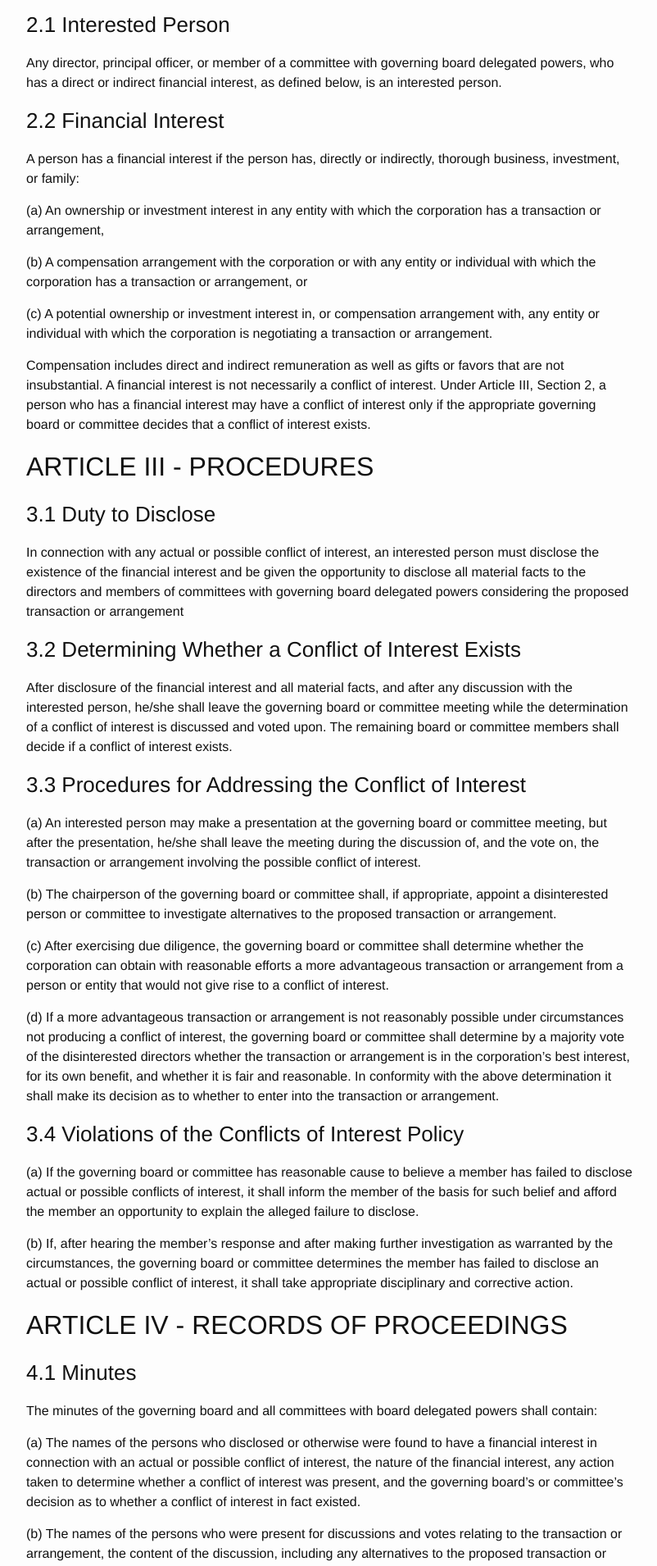
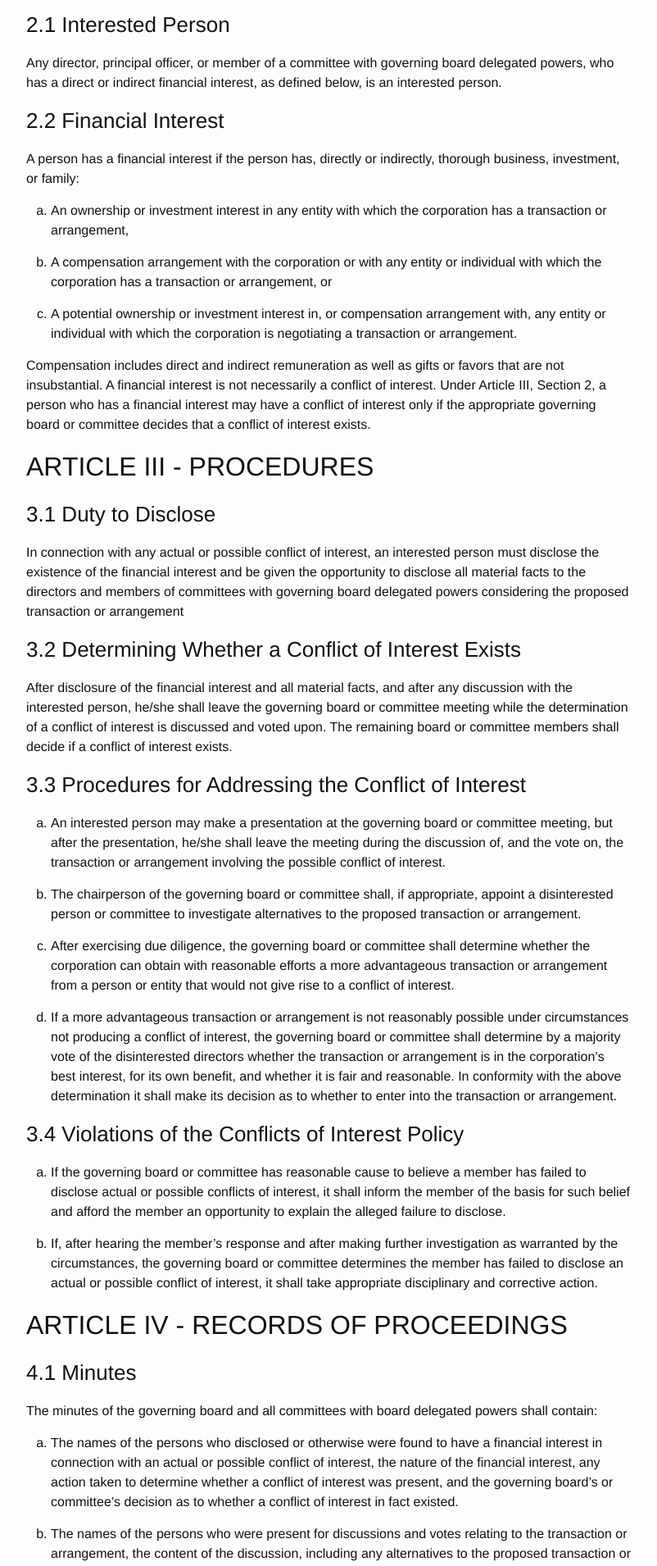
Before and after one commit to MathML/website, a Jekyll site: the page built from conflict-of-interest-policy.md, in a window 1280 px wide. Shown: the part 1312-3222 px from the top of the page at 82% size, without its empty margins (238-1040 px from the left). Built offline with Jekyll 4.4.1, drawn with Linux system fonts in a browser that asks for light colours; some of the changed lines change nothing that is shown; some of the changed text lies outside the part shown.

Commit message:
Fix Markdown of conflict of interest policy

```diff
--- a/conflict-of-interest-policy.md
+++ b/conflict-of-interest-policy.md
@@ -2,6 +2,12 @@
 layout: page
 title: Conflict of interest policy
 ---
+
+<style>
+ol {
+  list-style-type: lower-alpha;
+}
+</style>
 
 ## ARTICLE I - PURPOSES
 
@@ -58,13 +64,13 @@ below, is an interested person.
 A person has a financial interest if the person has, directly or indirectly,
 thorough business, investment, or family:
 
-(a) An ownership or investment interest in any entity with which the corporation
+1.  An ownership or investment interest in any entity with which the corporation
     has a transaction or arrangement,
 
-(b) A compensation arrangement with the corporation or with any entity or
+2.  A compensation arrangement with the corporation or with any entity or
     individual with which the corporation has a transaction or arrangement, or
 
-(c) A potential ownership or investment interest in, or compensation
+3.  A potential ownership or investment interest in, or compensation
     arrangement with, any entity or individual with which the corporation is
     negotiating a transaction or arrangement.
 
@@ -94,21 +100,21 @@ if a conflict of interest exists.
 
 ### 3.3 Procedures for Addressing the Conflict of Interest
 
-(a) An interested person may make a presentation at the governing board or
+1.  An interested person may make a presentation at the governing board or
     committee meeting, but after the presentation, he/she shall leave the
     meeting during the discussion of, and the vote on, the transaction or
     arrangement involving the possible conflict of interest.
 
-(b) The chairperson of the governing board or committee shall, if appropriate,
+2.  The chairperson of the governing board or committee shall, if appropriate,
     appoint a disinterested person or committee to investigate alternatives to
     the proposed transaction or arrangement.
 
-(c) After exercising due diligence, the governing board or committee shall
+3.  After exercising due diligence, the governing board or committee shall
     determine whether the corporation can obtain with reasonable efforts a more
     advantageous transaction or arrangement from a person or entity that would
     not give rise to a conflict of interest.
 
-(d) If a more advantageous transaction or arrangement is not reasonably
+4.  If a more advantageous transaction or arrangement is not reasonably
     possible under circumstances not producing a conflict of interest, the
     governing board or committee shall determine by a majority vote of the
     disinterested directors whether the transaction or arrangement is in the
@@ -118,12 +124,12 @@ if a conflict of interest exists.
 
 ### 3.4 Violations of the Conflicts of Interest Policy
 
-(a) If the governing board or committee has reasonable cause to believe a
+1.  If the governing board or committee has reasonable cause to believe a
     member has failed to disclose actual or possible conflicts of interest, it
     shall inform the member of the basis for such belief and afford the member
     an opportunity to explain the alleged failure to disclose.
 
-(b) If, after hearing the member's response and after making further
+2.  If, after hearing the member's response and after making further
     investigation as warranted by the circumstances, the governing board or
     committee determines the member has failed to disclose an actual or
     possible conflict of interest, it shall take appropriate disciplinary and
@@ -136,44 +142,49 @@ if a conflict of interest exists.
 The minutes of the governing board and all committees with board delegated
 powers shall contain:
 
-(a) The names of the persons who disclosed or otherwise were found to have a
+1.  The names of the persons who disclosed or otherwise were found to have a
     financial interest in connection with an actual or possible conflict of
     interest, the nature of the financial interest, any action taken to
     determine whether a conflict of interest was present, and the governing
     board's or committee's decision as to whether a conflict of interest in
     fact existed.
 
-(b) The names of the persons who were present for discussions and votes
+2.  The names of the persons who were present for discussions and votes
     relating to the transaction or arrangement, the content of the discussion,
     including any alternatives to the proposed transaction or arrangement, and
     a record of any votes taken in connection with the proceedings.
 
 ## ARTICLE V - COMPENSATION
 
-5.1 A voting member of the governing board who receives compensation, directly
+1.  A voting member of the governing board who receives compensation, directly
     or indirectly, from the corporation for services is precluded from voting
     on matters pertaining to that member's compensation.
 
-5.2 A voting member of any committee whose jurisdiction includes compensation
+2.  A voting member of any committee whose jurisdiction includes compensation
     matters and who receives compensation, directly or indirectly, from the
     corporation for services is precluded from voting on matters pertaining to
     that member's compensation.
 
-5.3. No voting member of the governing board or any committee whose
-     jurisdiction includes compensation matters and who receives compensation,
-     directly or indirectly, from the corporation, either individually or
-     collectively, is prohibited from providing information to any committee
-     regarding compensation.
+3.  No voting member of the governing board or any committee whose
+    jurisdiction includes compensation matters and who receives compensation,
+    directly or indirectly, from the corporation, either individually or
+    collectively, is prohibited from providing information to any committee
+    regarding compensation.
 
 ## ARTICLE VI - ANNUAL STATEMENTS
 
 Each director, principal officer and member of a committee with governing board
 delegated powers shall annually sign a statement which affirms such person:
 
-(a) Has received a copy of the conflicts of interest policy,
-(b) Has read and understands the policy,
-(c) Has agreed to comply with the policy, and
-(e) Understands that the corporation is charitable and in order to maintain its federal tax exemption it must engage primarily in activities which accomplish one or more of its tax-exempt purposes.
+1.  Has received a copy of the conflicts of interest policy,
+
+2.  Has read and understands the policy,
+
+3.  Has agreed to comply with the policy, and
+
+4.  Understands that the corporation is charitable and in order to maintain its
+    federal tax exemption it must engage primarily in activities which
+    accomplish one or more of its tax-exempt purposes.
 
 ## ARTICLE VII - PERIODIC REVIEWS
 
@@ -182,10 +193,10 @@ purposes and does not engage in activities that could jeopardize its tax-exempt
 status, periodic reviews shall be conducted. The periodic reviews shall, at a
 minimum, include the following subjects:
 
-(a) Whether compensation arrangements and benefits are reasonable, based on
+1.  Whether compensation arrangements and benefits are reasonable, based on
     competent survey information and the result of arm's length bargaining.
 
-(b) Whether partnerships, joint ventures, and arrangements with management
+2.  Whether partnerships, joint ventures, and arrangements with management
     corporations conform to the corporation's written policies, are properly
     recorded, reflect reasonable investment or payments for goods and services,
     further charitable purposes and do not result in inurnment, impermissible
```
